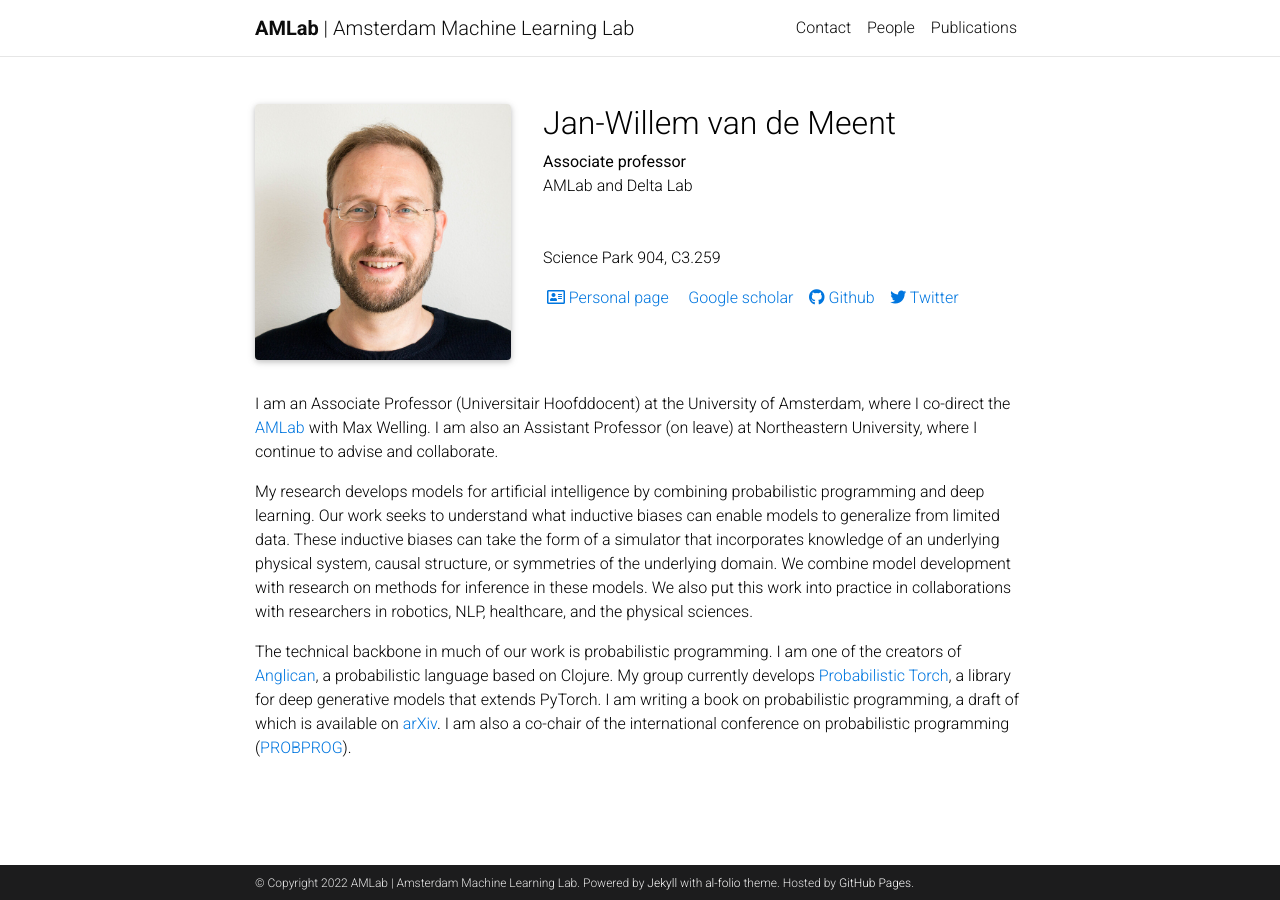
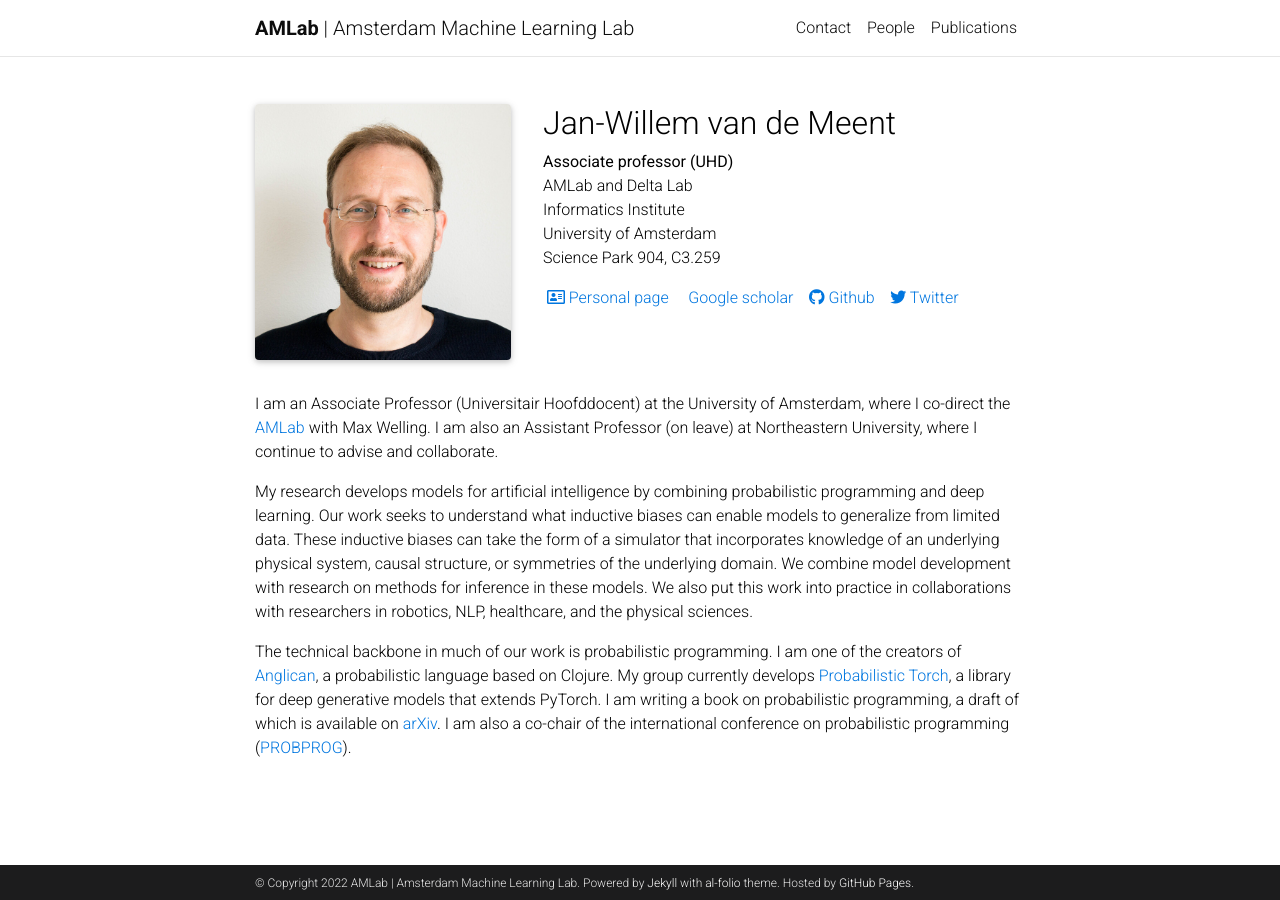
Before and after one commit to AMLab-Amsterdam/AMLab-Amsterdam.github.io, a Jekyll site: the page built from _people/JanWillemVanDeMeent.md, in a window 1280 px wide. Built offline with Jekyll 4.4.1, drawn with Linux system fonts in a browser that asks for light colours; full-size pictures stand in for the smaller copies a plugin makes; comment, search, counter and statistics services are not loaded; a style sheet for code colours, icons or effects is not loaded.

Commit message:
added additional fields for personal info Jan-Willem

```diff
--- a/_people/JanWillemVanDeMeent.md
+++ b/_people/JanWillemVanDeMeent.md
@@ -3,8 +3,10 @@ layout: person-page
 name: Jan-Willem van de Meent
 shortname: J.W. van de Meent
 office: Science Park 904, C3.259
-role: Associate professor
+role: Associate professor (UHD)
 lab: AMLab and Delta Lab
+institute: Informatics Institute
+university: University of Amsterdam
 one_liner: Probabilistic programming, inference, and deep learning.
 description: |
     I am an Associate Professor (Universitair Hoofddocent) at the University of Amsterdam, where I co-direct the [AMLab](https://amlab.science.uva.nl/) with Max Welling. I am also an Assistant Professor (on leave) at Northeastern University, where I continue to advise and collaborate.
```
